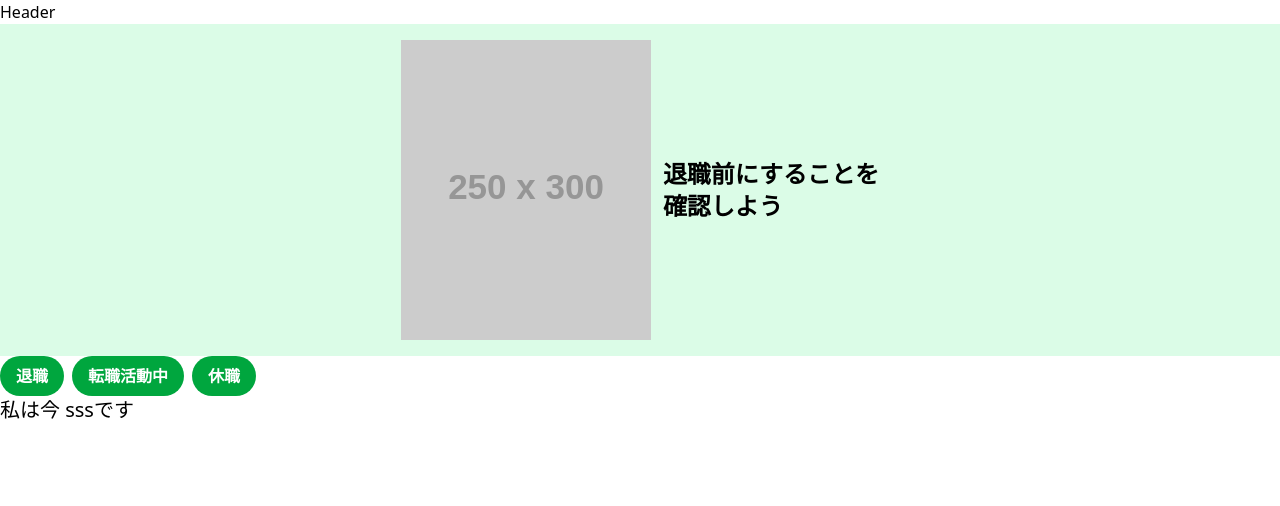
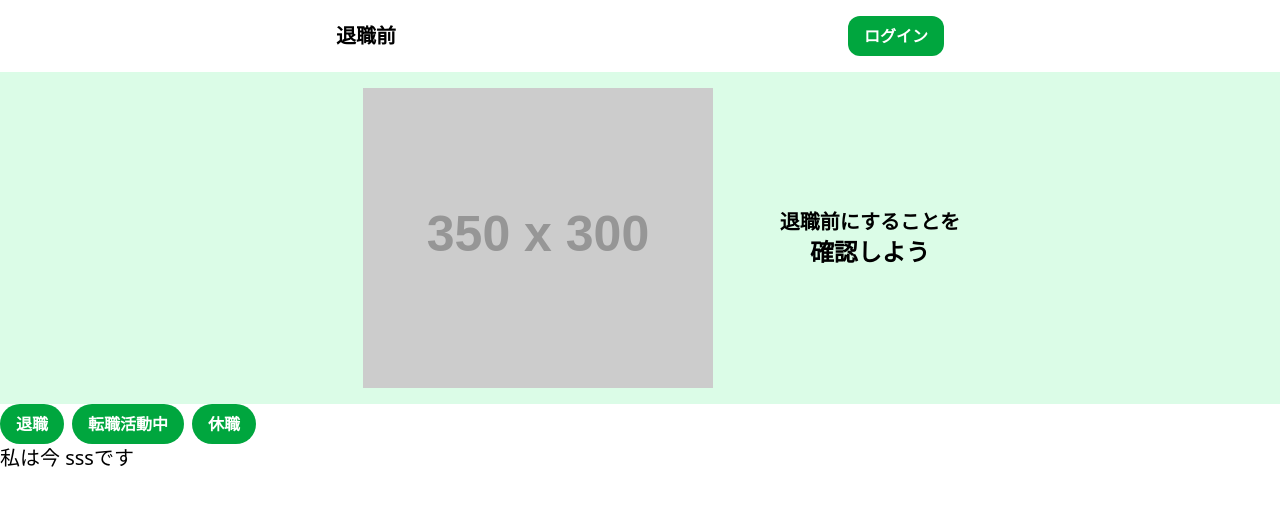
Before and after one commit to phihash/job, a React (Vite) app: page / in a window 1280 px wide. Shown: the top 506 px of the page. Built offline with nearby package versions, Linux system fonts and the light colour scheme.

Commit message:
HeaderとHero更新

```diff
--- a/src/components/Header.tsx
+++ b/src/components/Header.tsx
@@ -1,3 +1,17 @@
 export default function Header() {
-  return <p>Header</p>;
+  return (
+    <div className="w-full">
+      <div className="max-w-screen-sm mx-auto py-4">
+        <div className="flex justify-between items-center ">
+          <p className="text-xl font-bold pl-4">退職前</p>
+          <button
+            className="block mr-4 bg-green-600 hover:bg-green-500  transition-colors duration-100 ease-out focus:bg-green-900 px-4 py-2 rounded-xl font-bold text-white cursor-pointer"
+            onClick={() => {}}
+          >
+            ログイン
+          </button>
+        </div>
+      </div>
+    </div>
+  );
 }
--- a/src/components/Hero.tsx
+++ b/src/components/Hero.tsx
@@ -1,11 +1,17 @@
 export default function Hero() {
   return (
-    <div className="w-full bg-green-100 flex items-center  justify-center gap-3 p-4">
-      <img className="" src="https://placehold.jp/250x300.png" alt="" />
-      <p className="text-2xl font-bold leading">
-        <span className="block">退職前にすることを</span>
-        <span className="block">確認しよう</span>
-      </p>
+    <div className="w-full bg-green-100 ">
+      <div className="max-w-screen-sm mx-auto mx-auto md:flex items-center justify-center gap-6 ">
+        <img
+          className="block mx-auto py-4"
+          src="https://placehold.jp/350x300.png"
+          alt=""
+        />
+        <p className="font-bold text-center md:leading-tight py-4">
+          <span className="block text-xl ">退職前にすることを</span>
+          <span className="block text-2xl">確認しよう</span>
+        </p>
+      </div>
     </div>
   );
 }
```
